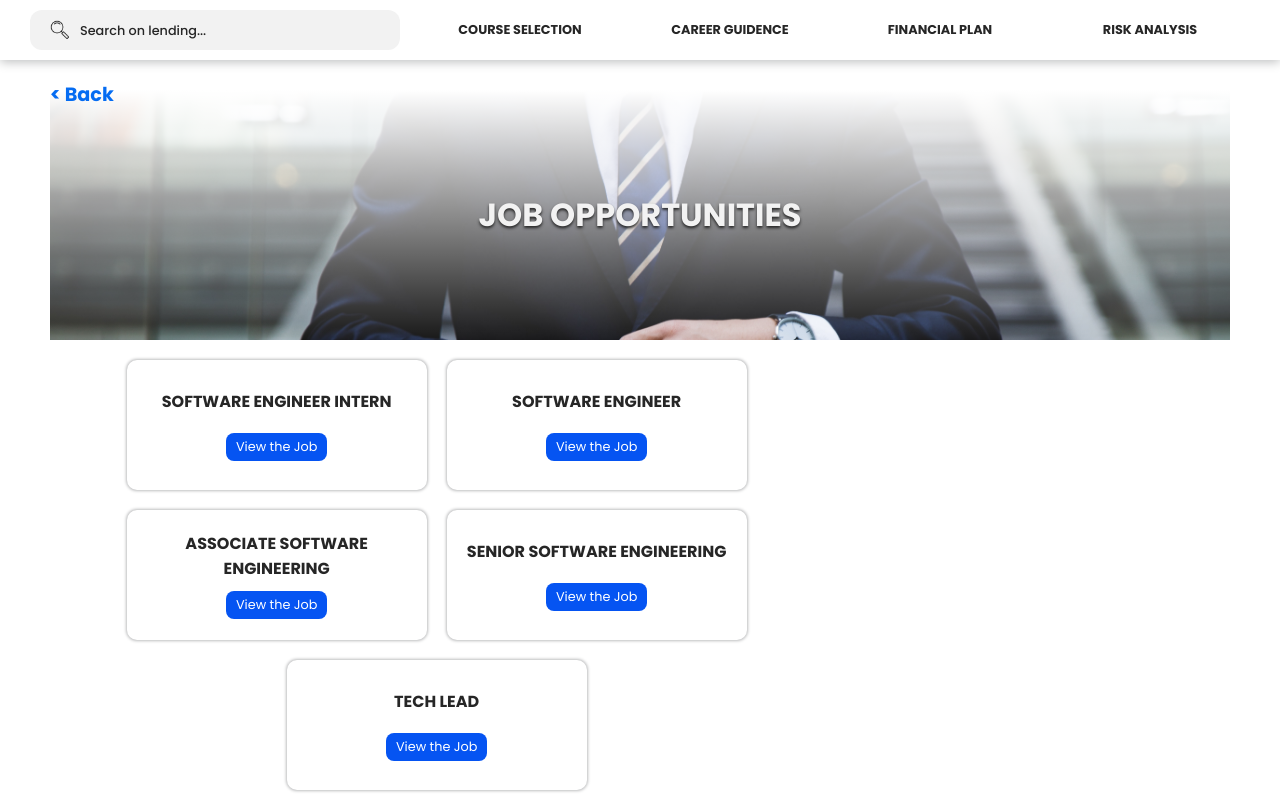
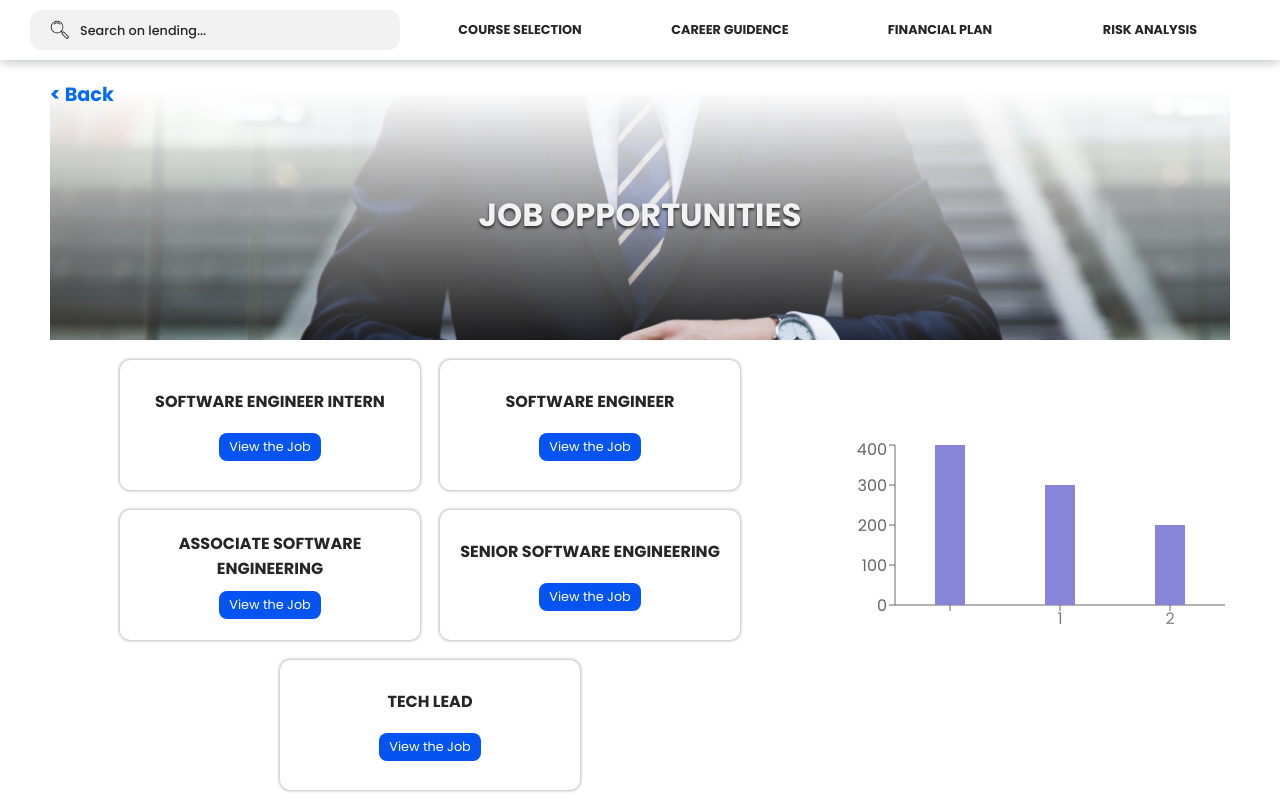
Before and after one commit to venuradesh/course_selection_frontend, a React (Create React App) app: page /career in a window 1280 px wide. Built offline with nearby package versions, Linux system fonts and the light colour scheme; a web font is replaced by a local one.

Commit message:
chart added

```diff
--- a/package.json
+++ b/package.json
@@ -7,9 +7,11 @@
     "@testing-library/react": "^13.4.0",
     "@testing-library/user-event": "^13.5.0",
     "react": "^18.2.0",
+    "react-charts": "^3.0.0-beta.55",
     "react-dom": "^18.2.0",
     "react-router-dom": "^6.14.1",
     "react-scripts": "5.0.1",
+    "recharts": "^2.8.0",
     "styled-components": "^6.0.2",
     "web-vitals": "^2.1.4"
   },
--- a/src/Components/Screens/JobOpportunities.js
+++ b/src/Components/Screens/JobOpportunities.js
@@ -1,6 +1,7 @@
 import React from "react";
 import { useNavigate } from "react-router-dom";
 import styled from "styled-components";
+import { BarChart, Bar, XAxis, YAxis, Text } from "recharts";
 
 //images
 import JobCover from "../../assets/job-cover.jpg";
@@ -14,6 +15,22 @@ import array from "../Data/Jobs";
 
 function JobOpportunities() {
   const naviagte = useNavigate();
+  const data = [
+    { name: "Software Engineer Intern", uv: 400, pv: 2400, amt: 2400 },
+    { name: "Software Engineering-Intern", uv: 300, pv: 2400, amt: 2400 },
+    { name: "Associate Software Engineering", uv: 200, pv: 2400, amt: 2400 },
+  ];
+
+  const CustomXAxisTick = ({ x, y, payload, width }) => {
+    if (payload?.value) {
+      return (
+        <Text width={width} x={x} y={y} textAnchor="middle" verticalAnchor="start">
+          {payload.value}
+        </Text>
+      );
+    }
+    return null;
+  };
 
   return (
     <Container>
@@ -31,7 +48,13 @@ function JobOpportunities() {
             <JobCard header={item.header} link={item.id} />
           ))}
         </div>
-        <div className="trending-jobs"></div>
+        <div className="trending-jobs">
+          <BarChart width={400} height={200} data={data}>
+            <XAxis data={data} tick={<CustomXAxisTick />} />
+            <YAxis />
+            <Bar dataKey="uv" barSize={30} fill="#8884d8" />
+          </BarChart>
+        </div>
       </div>
     </Container>
   );
@@ -110,7 +133,24 @@ const Container = styled.div`
 
     .trending-jobs {
       flex: 1;
-      /* background-color: red; */
+      height: 120%;
+      display: flex;
+      align-items: center;
+
+      /* .recharts-surface {
+        height: 100%;
+      }
+
+      .recharts-wrapper {
+        height: 100%;
+
+        .xAxis {
+          .recharts-text {
+            transform: translateY(100px) rotateZ(90);
+            z-index: 100;
+          }
+        }
+      } */
     }
   }
 `;
```
Also changed, not shown: 1 other file (tests, documents, lock files or other folders).
